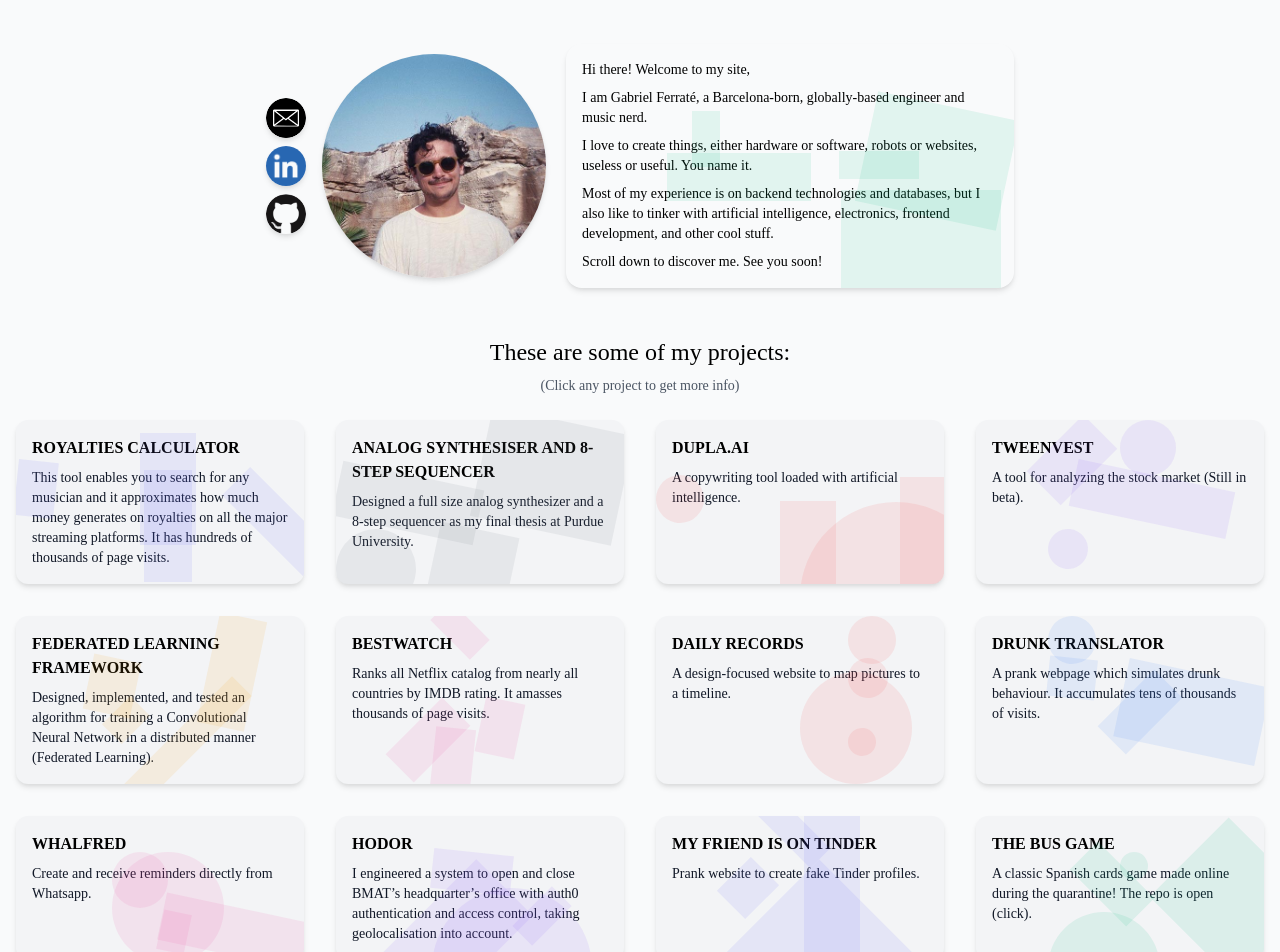
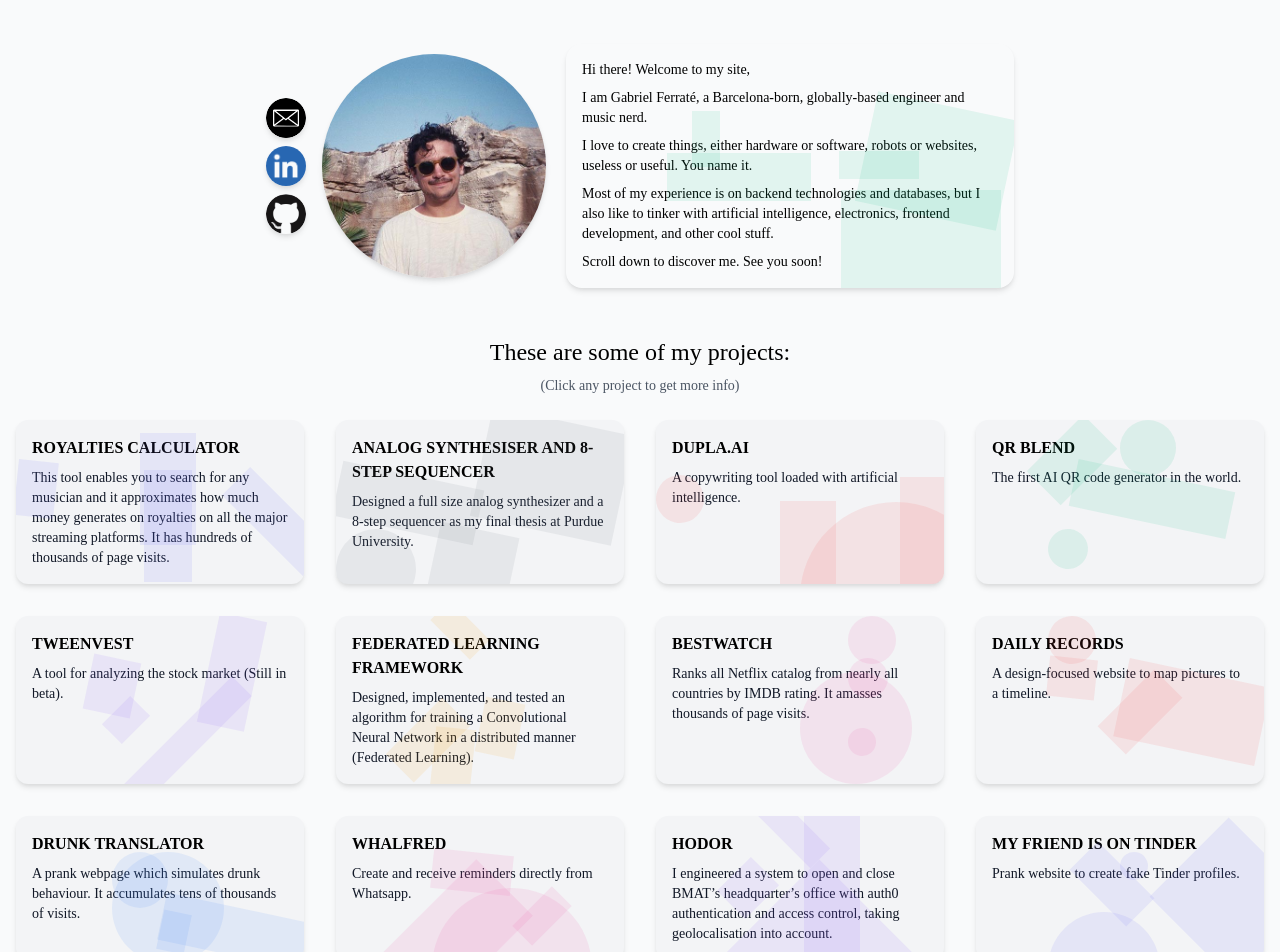
Before and after one commit to gferrate/personal_page, a Nuxt app: page / in a window 1280 px wide. Shown: the top 952 px of the page. Built offline with nearby package versions, Linux system fonts and the light colour scheme; a web font is replaced by a local one.

Commit message:
QR Blend

```diff
--- a/pages/index.vue
+++ b/pages/index.vue
@@ -262,6 +262,12 @@
           color: "bg-red-500"
         },
         {
+          title: "QR Blend",
+          subtitle: "The first AI QR code generator in the world.",
+          link: "https://www.qrblend.com/",
+          color: "bg-green-500"
+        },
+        {
           title: "Tweenvest",
           subtitle: "A tool for analyzing the stock market (Still in beta).",
           link: "https://www.tweenvest.com/",
@@ -322,13 +328,13 @@
           link: "https://github.com/gferrate/my_friend_is_on_tinder",
           color: "bg-indigo-500"
         },
-        {
-          title: "The Bus Game",
-          subtitle:
-            "A classic Spanish cards game made online during the quarantine! The repo is open (click).",
-          link: "https://github.com/gferrate/juego_del_bus",
-          color: "bg-green-500"
-        },
+        //{
+        //  title: "The Bus Game",
+        //  subtitle:
+        //    "A classic Spanish cards game made online during the quarantine! The repo is open (click).",
+        //  link: "https://github.com/gferrate/juego_del_bus",
+        //  color: "bg-green-500"
+        //},
         {
           title: "Customize Windows Blue Error Screen",
           subtitle:
```
